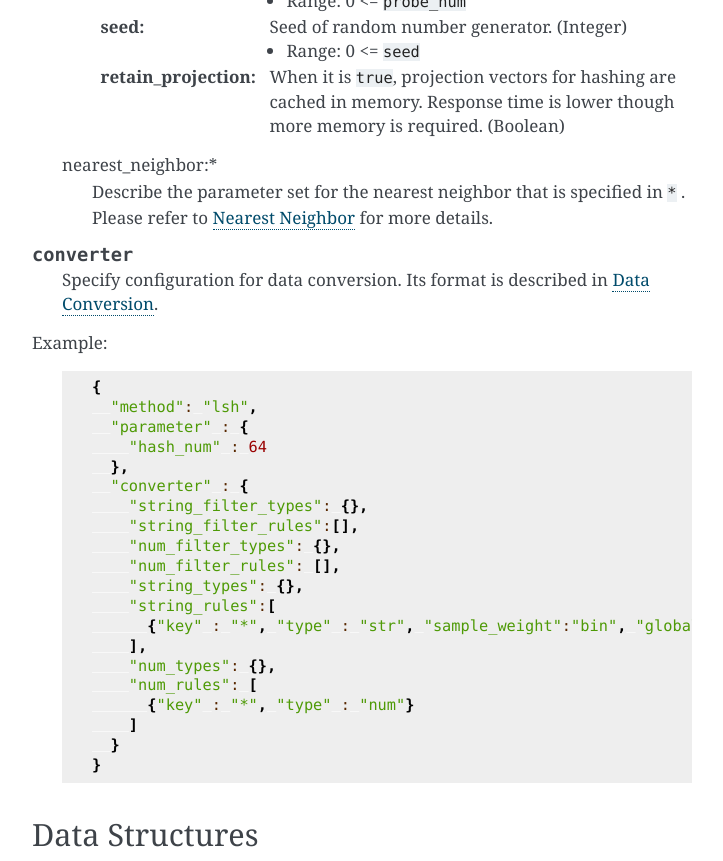
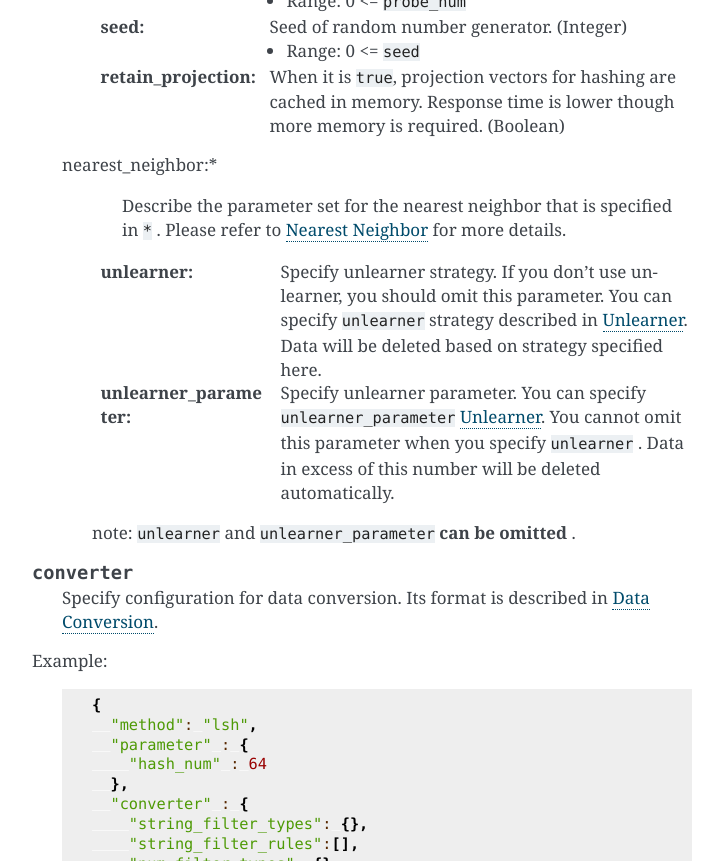
Before and after one commit to jubatus/website, a Sphinx documentation site: the page built from source/en/api_recommender.rst, in a window 1280 px wide and 900 px high, scrolled down 1472 px, cut to the strip 0-861 px from the top of the window. Shown: the whole strip, without its empty margins (388-1111 px from the left). Built offline with Sphinx 7.4.7, drawn with Linux system fonts in a browser that asks for light colours; the version number could not be read and is left out.

Commit message:
fix description of unlearner_parameter

```diff
--- a/source/en/api_anomaly.rst
+++ b/source/en/api_anomaly.rst
@@ -77,12 +77,14 @@ We show each filed below:
 
      :unlearner:
         Specify unlearner strategy.
+        If you don't use unlearner, you should omit this parameter.
         You can specify ``unlearner`` strategy described in :doc:`api_unlearner`.
         Data will be deleted based on strategy specified here.
 
      :unlearner_parameter:
         Specify unlearner parameter.
         You can specify ``unlearner_parameter`` :doc:`api_unlearner`.
+        You cannot omit this parameter when you specify ``unlearner``.
         Data in excess of this number will be deleted automatically.
 
      note: ``unlearner`` and ``unlearner_parameter`` **can be omitted** .
--- a/source/en/api_recommender.rst
+++ b/source/en/api_recommender.rst
@@ -97,6 +97,20 @@ We show each filed below:
    nearest_neighbor:*
       Describe the parameter set for the nearest neighbor that is specified in ``*`` .
       Please refer to :doc:`api_nearest_neighbor` for more details.
+
+     :unlearner:
+        Specify unlearner strategy.
+        If you don't use unlearner, you should omit this parameter.
+        You can specify ``unlearner`` strategy described in :doc:`api_unlearner`.
+        Data will be deleted based on strategy specified here.
+
+     :unlearner_parameter:
+        Specify unlearner parameter.
+        You can specify ``unlearner_parameter`` :doc:`api_unlearner`.
+        You cannot omit this parameter when you specify ``unlearner`` .
+        Data in excess of this number will be deleted automatically.
+
+     note: ``unlearner`` and ``unlearner_parameter`` **can be omitted** .
 
 
 .. describe:: converter
--- a/source/en/api_unlearner.rst
+++ b/source/en/api_unlearner.rst
@@ -1,7 +1,7 @@
 Unlearner
 ----------
 
-* This algorithm is used only via configurations of :doc:`classifier` or :doc:`nearest_neighbor` or :doc:`anomaly`.
+* This algorithm is used only via configurations of :doc:`api_classifier` or :doc:`api_nearest_neighbor` or :doc:`api_anomaly`.
 
 Configuration
 ~~~~~~~~~~~~~
@@ -16,7 +16,7 @@ We show each field below:
    .. table::
 
       ================ ===================================
-      設定値           手法
+      Value            Method
       ================ ===================================
       ``"randomn"``    Delete data randomly
       ``"lru"``        Delete data upon Least-Recently-Used strategy
--- a/source/ja/api_anomaly.rst
+++ b/source/ja/api_anomaly.rst
@@ -101,6 +102,7 @@ JSON の各フィールドは以下のとおりである。
         忘却機能に利用するUnlearnerに渡すパラメータを指定する。
         :doc:`api_unlearner` で説明される ``unlearner_parameter`` を指定する。
         ここで指定された件数以上のデータは自動的に削除される。
+        ``unlearner`` を指定する際はこの ``unlearner_parameter`` の指定は必須である。
 
      なお ``unlearner`` と ``unlearner_parameter`` のパラメータは **省略可能** である。
 
--- a/source/ja/api_unlearner.rst
+++ b/source/ja/api_unlearner.rst
@@ -1,7 +1,7 @@
 Unlearner
 ----------
 
-* このアルゴリズムは単品では使用されず、 :doc:`classifier`, :doc:`nearest_neighbor`, :doc:`anomaly` のconfig経由で指定され利用される。
+* このアルゴリズムは単品では使用されず、 :doc:`api_classifier`, :doc:`api_nearest_neighbor`, :doc:`api_anomaly` のconfig経由で指定され利用される。
 
 Configuration
 ~~~~~~~~~~~~~
```
Also changed, not shown: other parts of source/ja/api_anomaly.rst (+1 -0 lines), source/en/api_nearest_neighbor.rst (+0 -13 lines).
